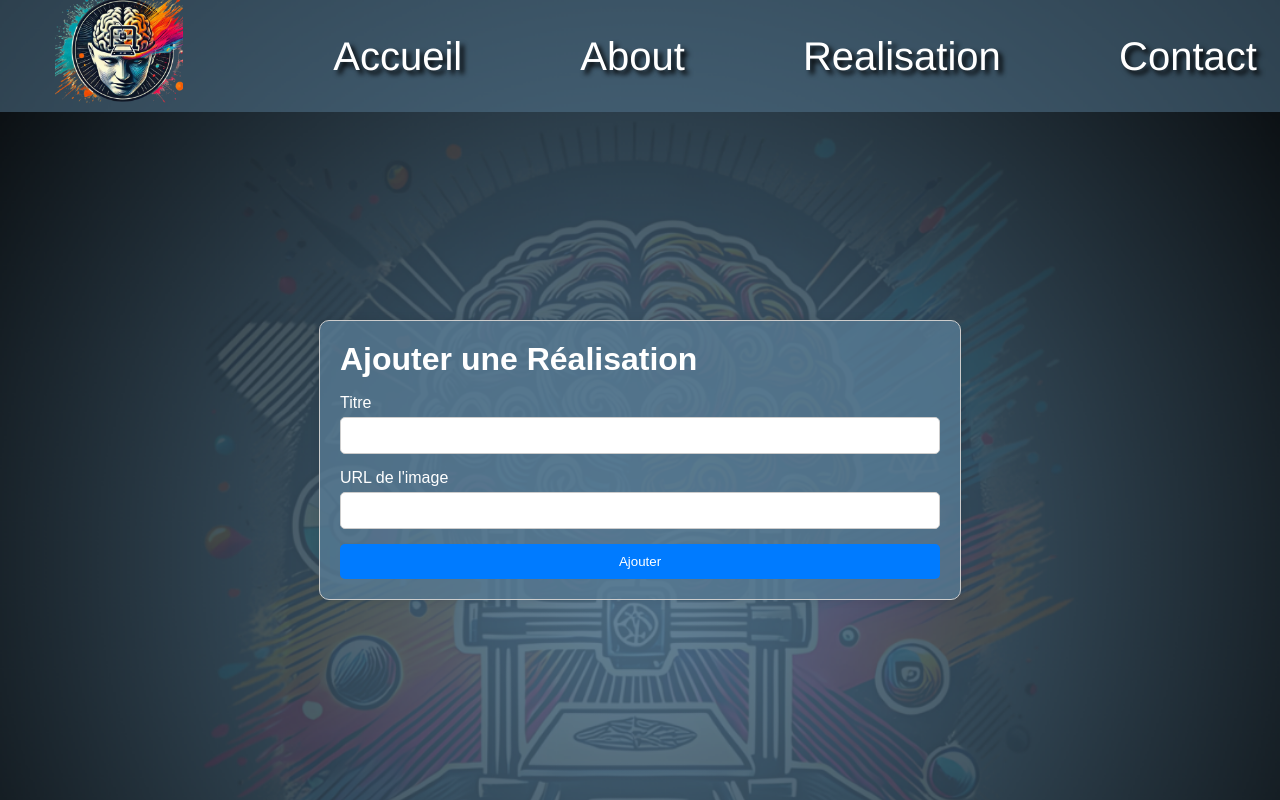
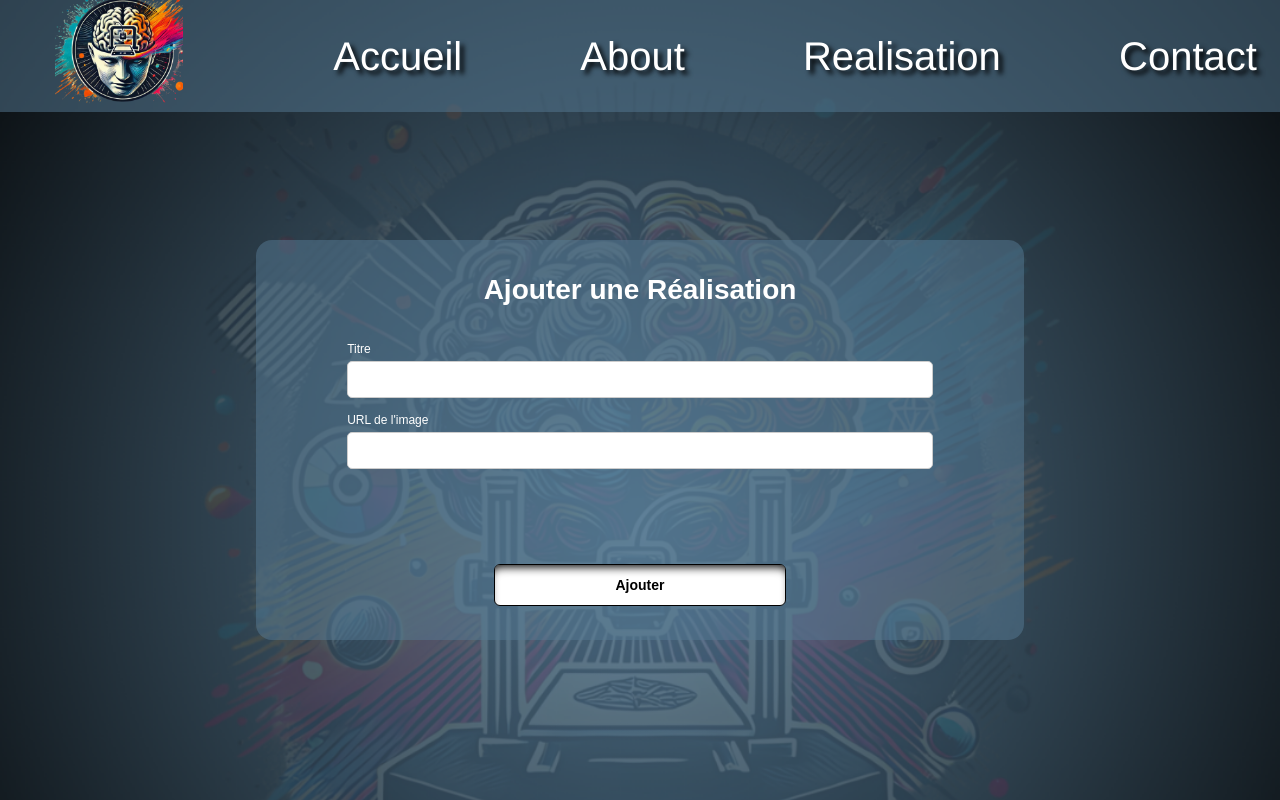
Before and after one commit to PierreDelarocque/ImprimeTesId-es, a React (Vite) app in the folder frontend/: page /add-realisation in a window 1280 px wide. Shown: the top 800 px of the page. Built offline with nearby package versions, Linux system fonts and the light colour scheme.

Commit message:
modification css

```diff
--- a/frontend/src/styles/AddRealisation.css
+++ b/frontend/src/styles/AddRealisation.css
@@ -1,17 +1,28 @@
 .add-realisation-container {
-  max-width: 600px;
   margin: auto;
-  margin-top: 20rem;
-  padding: 20px;
-  border: 1px solid #ccc;
-  border-radius: 10px;
-  box-shadow: 0 0 10px rgba(0, 0, 0, 0.1);
-  background-color: rgba(87, 122, 147, 0.8);
+  margin-top: 15rem;
+  width: 60vw;
+  height: 50vh;
+  background-color: rgba(87, 122, 147, 0.5);
+  border: 2px solid transparent;
+  padding: 32px 16px;
+  font-size: 14px;
+  font-family: inherit;
+  color: white;
+  display: flex;
+  align-items: center;
+  flex-direction: column;
+  gap: 20px;
+  box-sizing: border-box;
+  border-radius: 16px;
+  background-size: 200% 100%;
+  animation: gradient 5s ease infinite;
 }
 
 .add-realisation-form {
   display: flex;
   flex-direction: column;
+  width: 80%;
 }
 
 .h1-addrealisation {
@@ -35,33 +46,34 @@
 }
 
 button {
+  display: flex;
+  justify-content: center;
+  align-self: center;
   padding: 10px 15px;
   border: none;
   border-radius: 5px;
   background-color: #007bff;
-  color: white;
+  color: black;
   cursor: pointer;
+  font-family: inherit;
+  color: black;
+  font-weight: 600;
+  width: 50%;
+  background: white;
+  border: 1px solid black;
+  padding: 12px 16px;
+  font-size: inherit;
+  gap: 8px;
+  margin-top: 5rem;
+  cursor: pointer;
+  box-shadow: #000000 0px 7px 10px -5px inset;
+  border-radius: 6px;
 }
 
 button:hover {
   background-color: #0056b3;
 }
 
-.form-submit-btn {
-  display: flex;
-  justify-content: center;
-  align-self: center;
-  font-family: inherit;
-  color: black;
-  font-weight: 600;
-  width: 40%;
-  background: white;
-  border: 1px solid black;
-  padding: 12px 16px;
-  font-size: inherit;
-  gap: 8px;
-  margin-top: 8px;
-  cursor: pointer;
-  box-shadow: #000000 0px 7px 10px -5px inset;
-  border-radius: 6px;
+label {
+  font-size: 12px;
 }
```
